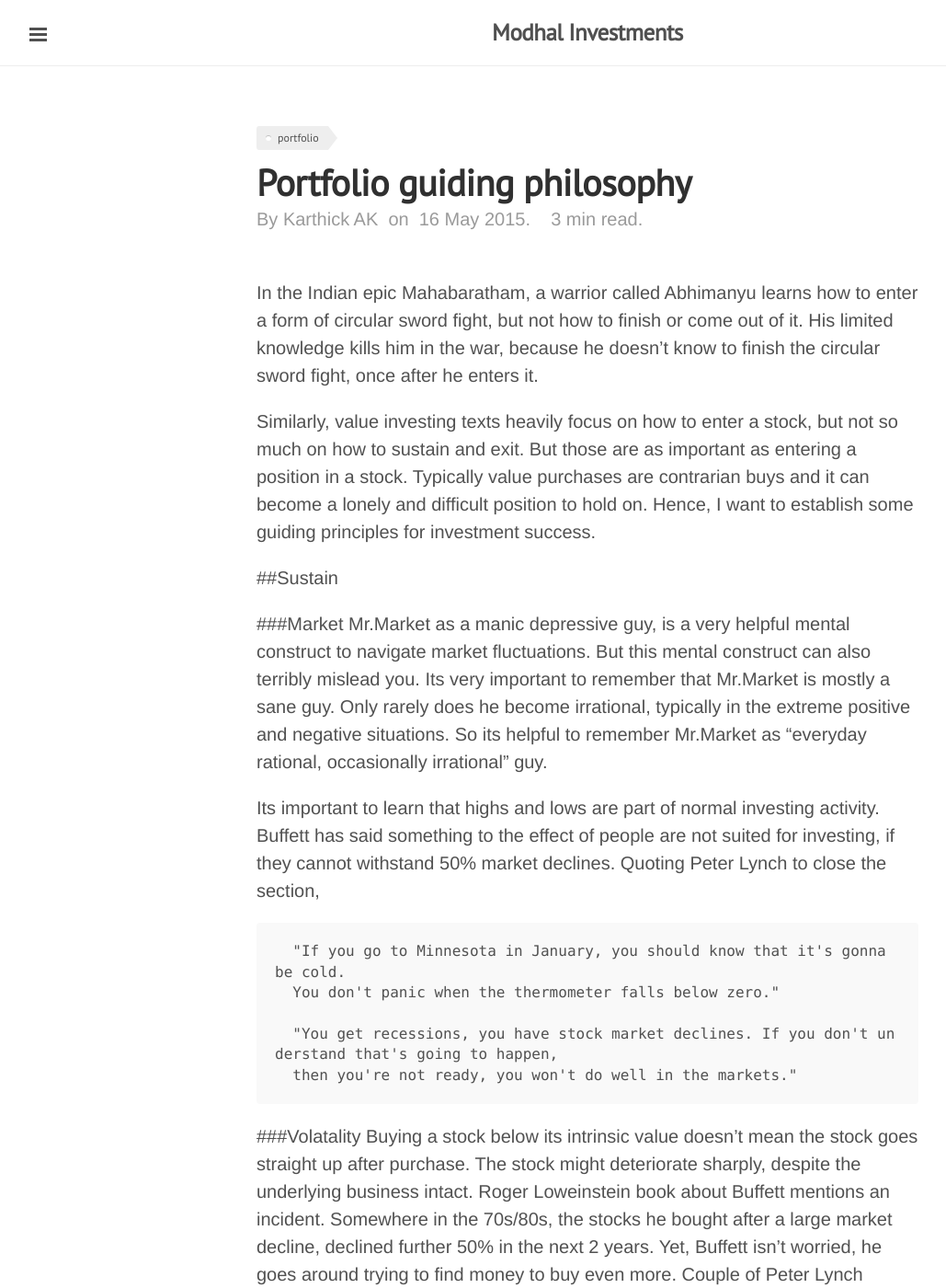
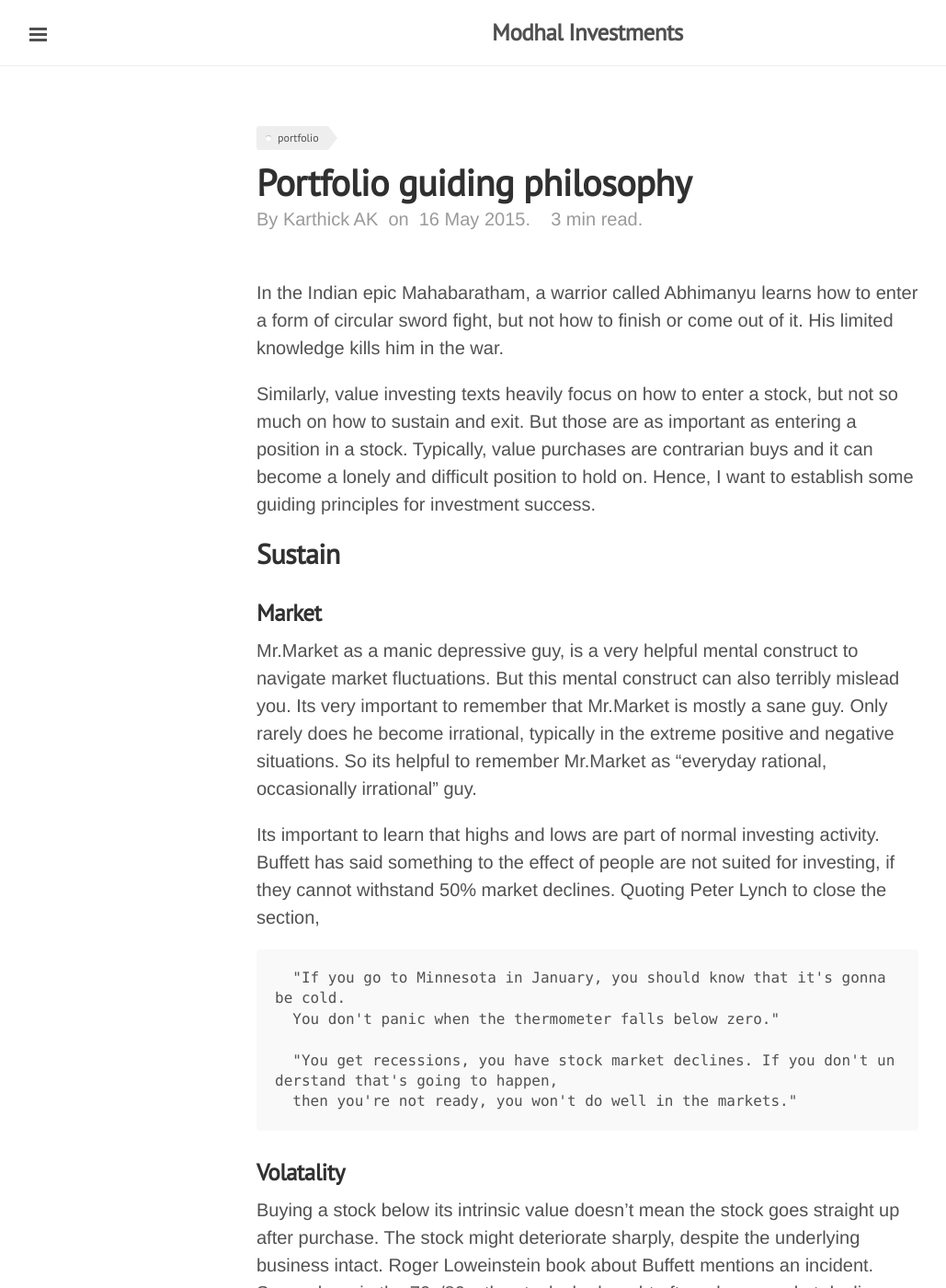
Before and after one commit to gitforwork2/gitforwork.github.io, a Jekyll site: the page built from _posts/2015-05-16-portfolio-guiding-principles.md, in a window 1280 px wide and 1400 px high. Shown: the whole window at 92% size, without its empty margins (1-1030 px from the left). Built offline with Jekyll 4.4.1, drawn with Linux system fonts in a browser that asks for light colours; Markdown is read by kramdown in place of the engine named in the settings; some of the changed text lies outside the part shown.

Commit message:
portfolio guidance edit

```diff
--- a/_posts/2015-05-16-portfolio-guiding-principles.md
+++ b/_posts/2015-05-16-portfolio-guiding-principles.md
@@ -5,18 +5,17 @@
 description: 'Guiding philosophy for investment success'
 comments: false
 ---
-  In the Indian epic Mahabaratham, a warrior called Abhimanyu learns how to enter a form of circular sword fight, but
-  not how to finish or come out of it. His limited knowledge kills him in the war, because he doesn't know to finish the
-  circular sword fight, once after he enters it.
+  In the Indian epic Mahabaratham, a warrior called [Abhimanyu](http://en.wikipedia.org/wiki/Abhimanyu#Abhimanyu_and_Chakravyuha) learns how to enter a form of circular sword fight, but
+  not how to finish or come out of it. His limited knowledge kills him in the war.
 
   Similarly, value investing texts heavily focus on how to enter a stock, but not so much on how to sustain and exit.
-  But those are as important as entering a position in a stock.  Typically value purchases are contrarian buys and
+  But those are as important as entering a position in a stock.  Typically, value purchases are contrarian buys and
   it can become a lonely and difficult position to hold on.
   Hence, I want to establish some guiding principles for investment success.
 
-  ##Sustain
+##Sustain
 
-  ###Market
+###Market
   Mr.Market as a manic depressive guy, is a very helpful mental construct to navigate market fluctuations.
   But this mental construct can also terribly mislead you. Its very important to remember that Mr.Market is mostly
   a sane guy. Only rarely does he become irrational, typically in the extreme positive and negative situations.
@@ -32,7 +31,7 @@
       "You get recessions, you have stock market declines. If you don't understand that's going to happen,
       then you're not ready, you won't do well in the markets."
 
-  ###Volatality
+###Volatality
   Buying a stock below its intrinsic value doesn't mean the stock goes straight up after purchase. The stock might
   deteriorate sharply, despite the underlying business intact. Roger Loweinstein book about Buffett mentions an incident.
   Somewhere in the 70s/80s, the stocks he bought after a large market decline, declined further 50% in the next 2 years.
@@ -43,7 +42,7 @@
         If you go to Minnesota in January, you should know that it's gonna be cold. You don't panic when the thermometer
         falls below zero.
 
-  ###Timing
+###Timing
   Stock prices zig and zag and it may be tempting to indulge in swing trades. But that's hardly a sustainably way to profit
   in the long run. It means only 2 abilities; impeccable prediction and timing, which by the way no human has mastered.
   Buffett explained that he invested in Goldman Sachs during the 2008 financial crises immediately when he found value,
@@ -53,9 +52,9 @@
       "But my system for over 30 years has been this: When stocks are attractive, you buy them.
       *Sure, they can go lower.* I've bought stocks at $12 that went to $2, but then they later went to $30."
 
-  ##Exit
+##Exit
   Finally, when should one exit a stock? This depends on individual investing styles.
   Compounders, Moaty Businesses, Net asset purchases each may have different rules to sell or not to sell.
-  Its helpful to define rules and follow them. Ben Graham has suggested selling at 50% gain or 2 years whichever is earlier.
-  This can be tweaked to suit investing styles, but important to have them and stick to such rules to leave emotions
-  out of the door.
+  But, its important to define rules and follow them. Ben Graham has suggested selling at 50% gain or 2 years
+  whichever is earlier. This can be tweaked to suit different investing styles, but important to have the rules
+  and stick to them.
```
